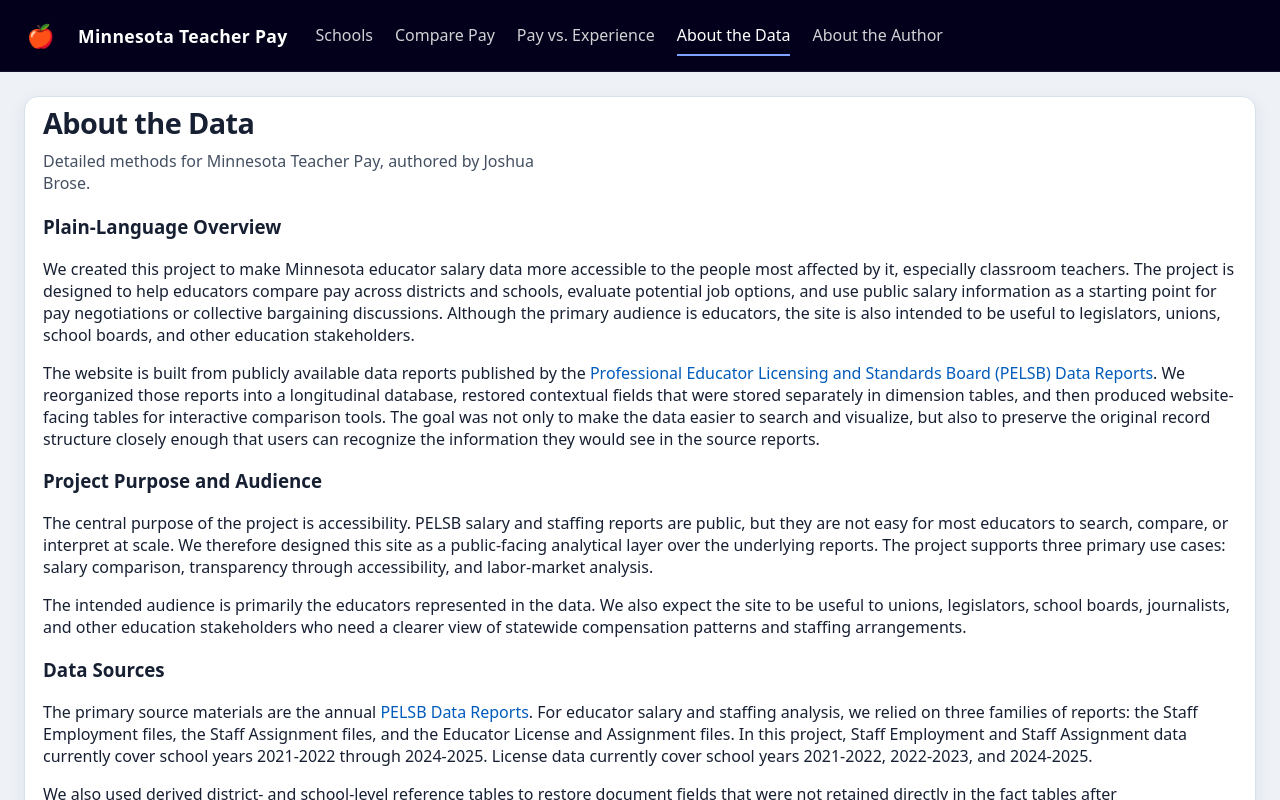
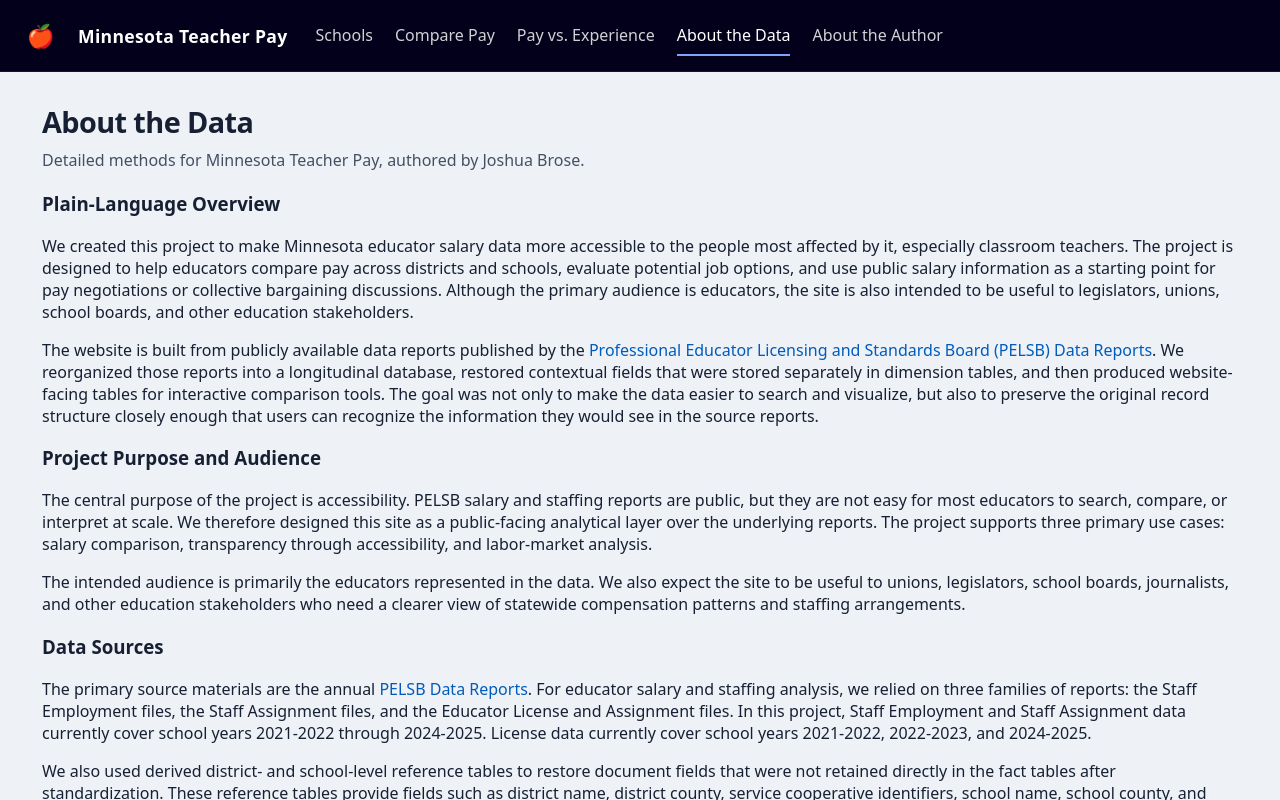
Before and after one commit to joshuabrose39/teacherpaymn_v2, a React app in the folder frontend/: page /methodology in a window 1280 px wide. Shown: the top 800 px of the page. Built offline with nearby package versions, Linux system fonts and the light colour scheme.

Commit message:
Improve chart pages and simplify page shell styling

```diff
--- a/frontend/src/pages/AboutProject.js
+++ b/frontend/src/pages/AboutProject.js
@@ -2,7 +2,7 @@ import React from 'react';
 
 export default function AboutProject() {
   return (
-    <div className="card">
+    <div className="card page-shell">
       <div className="card-body">
         <div className="page-header">
           <div className="page-title">
--- a/frontend/src/pages/EducatorProfile.js
+++ b/frontend/src/pages/EducatorProfile.js
@@ -29,7 +29,7 @@ function formatFieldValue(value) {
 
 function RecordListSection({ title, rows }) {
   return (
-    <div className="card">
+    <div className="card page-shell">
       <div className="card-header">
         <div>
           <h2 className="card-title">{title}</h2>
@@ -109,7 +109,7 @@ export default function EducatorProfile() {
   if (error) return <p style={{ color: 'red' }}>{error}</p>;
 
   return (
-    <div className="card">
+    <div className="card page-shell">
       <div className="card-body">
         <div className="page-header">
           <div className="page-title">
--- a/frontend/src/pages/Methodology.js
+++ b/frontend/src/pages/Methodology.js
@@ -2,7 +2,7 @@ import React from 'react';
 
 export default function Methodology() {
   return (
-    <div className="card">
+    <div className="card page-shell">
       <div className="card-body">
         <div className="page-header">
           <div className="page-title">
--- a/frontend/src/pages/SalaryFinder.js
+++ b/frontend/src/pages/SalaryFinder.js
@@ -253,6 +253,7 @@ export default function SalaryFinder() {
   const [tableLoading, setTableLoading] = useState(false);
   const [error, setError] = useState(null);
   const [histogramKeyPulse, setHistogramKeyPulse] = useState(false);
+  const [hasLoadedChart, setHasLoadedChart] = useState(false);
   const isInitialTableLoad = tableLoading && results.length === 0;
 
   // Sorting configuration for the educator table.  By default sort
@@ -421,6 +422,7 @@ export default function SalaryFinder() {
     setChartLoading(true);
     setTableLoading(false);
     setError(null);
+    setHasLoadedChart(false);
     setResults([]);
     setTooManyTableResults(false);
     setTableOffset(0);
@@ -441,6 +443,7 @@ export default function SalaryFinder() {
       setHistogramPercentile(json.histogramPercentile ?? 0.999);
       setMedianSalary(json.medianSalary ?? null);
       setPendingTableQuery(query);
+      setHasLoadedChart(true);
       if (tableVisible) {
         fetchTableResults(query, requestId);
       }
@@ -733,7 +736,7 @@ export default function SalaryFinder() {
   };
 
   return (
-    <div className="card">
+    <div className="card page-shell">
       <div className="card-body">
         {/* Page header */}
         <div className="page-header salary-finder-header">
@@ -986,7 +989,7 @@ export default function SalaryFinder() {
           <div className="col col-9 salary-finder-chart-column">
             {chartLoading && <p>Loading chart...</p>}
             {error && <p style={{ color: 'red' }}>{error}</p>}
-            {!chartLoading && !error && (
+            {!chartLoading && !error && hasLoadedChart && (
               <div className="vertical-grid salary-finder-chart-grid">
                 <div className="card salary-finder-histogram-card">
                   <div className="card-header">
@@ -1092,7 +1095,7 @@ export default function SalaryFinder() {
             )}
           </div>
         </div>
-        {!chartLoading && !error && (
+        {!chartLoading && !error && hasLoadedChart && (
           <div className="card salary-finder-results-card" ref={tableSectionRef}>
                 <div className="card-header">
                   <div>
--- a/frontend/src/pages/Scatterplot.js
+++ b/frontend/src/pages/Scatterplot.js
@@ -148,6 +148,7 @@ export default function Scatterplot() {
   const [tableLoading, setTableLoading] = useState(false);
   const [error, setError] = useState(null);
   const [sortConfig, setSortConfig] = useState({ key: 'contract_salary', direction: 'desc' });
+  const [hasLoadedChart, setHasLoadedChart] = useState(false);
   const isInitialTableLoad = tableLoading && tableResults.length === 0;
   const [pendingTableQuery, setPendingTableQuery] = useState('');
   const [loadedTableQuery, setLoadedTableQuery] = useState('');
@@ -271,6 +272,7 @@ export default function Scatterplot() {
     setChartLoading(true);
     setTableLoading(false);
     setError(null);
+    setHasLoadedChart(false);
     setResults([]);
     setTableResults([]);
     setTooManyToRender(false);
@@ -294,6 +296,7 @@ export default function Scatterplot() {
       setClustered(Boolean(json.clustered));
       setClusterCount(json.clusterCount || 0);
       setPendingTableQuery(query);
+      setHasLoadedChart(true);
       if (tableVisible) {
         fetchTableResults(query, requestId);
       }
@@ -479,7 +482,7 @@ export default function Scatterplot() {
   };
 
   return (
-    <div className="card">
+    <div className="card page-shell">
       <div className="card-body">
         {/* Page header with title and description */}
         <div className="page-header">
@@ -650,7 +653,7 @@ export default function Scatterplot() {
             <div className="results-wrapper">
               {chartLoading && <p>Loading chart...</p>}
               {error && <p style={{ color: 'red' }}>{error}</p>}
-              {!chartLoading && !error && (
+              {!chartLoading && !error && hasLoadedChart && (
                 results.length === 0 ? (
                   <p>No educators match your filters.</p>
                 ) : (
--- a/frontend/src/pages/SchoolMap.js
+++ b/frontend/src/pages/SchoolMap.js
@@ -158,7 +158,7 @@ export default function SchoolMap() {
   ];
 
   return (
-    <div className="card">
+    <div className="card page-shell">
       <div className="card-body">
         {/* Page header with title and description */}
         <div className="page-header">
--- a/frontend/src/styles.css
+++ b/frontend/src/styles.css
@@ -52,10 +52,15 @@ body {
   letter-spacing: -0.02em;
 }
 
+.page-title {
+  flex: 1 1 100%;
+  min-width: 0;
+}
+
 .page-title p {
   margin: 8px 0 0;
   color: var(--muted);
-  max-width: 540px;
+  max-width: none;
 }
 
 /* Toolbar styles used in page headers */
@@ -64,6 +69,7 @@ body {
   flex-wrap: wrap;
   gap: 10px;
   align-items: center;
+  width: 100%;
 }
 
 .header-field {
@@ -468,6 +474,12 @@ a:hover {
   box-shadow: var(--shadow);
 }
 
+.page-shell {
+  background: transparent;
+  border: none;
+  box-shadow: none;
+}
+
 .stat-card {
   padding: 18px;
   display: flex;
```
Also changed, not shown: 17 other files (tests, documents, lock files or other folders).
